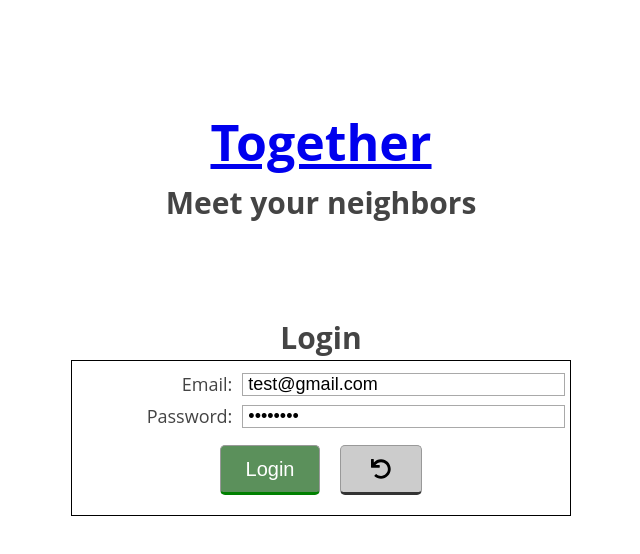
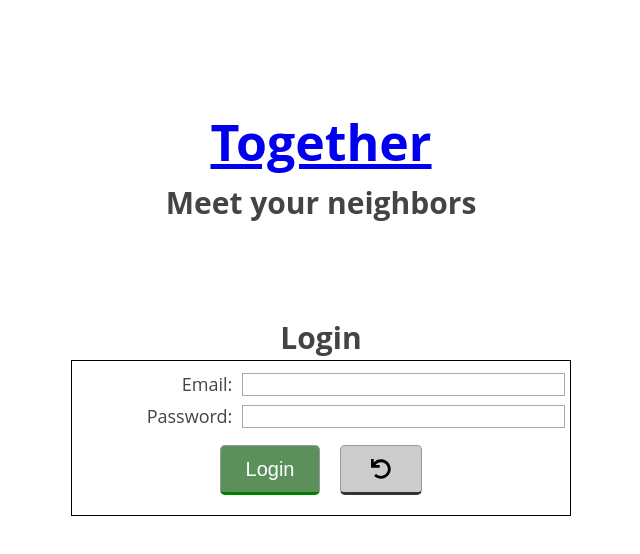
Before and after one commit to camcorrado/Together, a React (Create React App) app: page /login in a window 1280 px wide. Shown: the top 554 px of the page, without its empty margins (319-959 px from the left). Built offline with nearby package versions, Linux system fonts and the light colour scheme.

Commit message:
updated README

```diff
--- a/src/components/Login/LoginForm.js
+++ b/src/components/Login/LoginForm.js
@@ -55,23 +55,11 @@
         <div role="alert">{error && <p className="error">{error}</p>}</div>
         <div className="emailInput">
           <label htmlFor="email">Email:</label>
-          <input
-            type="email"
-            name="email"
-            id="email"
-            defaultValue="test@gmail.com"
-            required
-          />
+          <input type="email" name="email" id="email" required />
         </div>
         <div className="passwordInput">
           <label htmlFor="password">Password:</label>
-          <input
-            type="password"
-            name="password"
-            id="password"
-            defaultValue="Test123!"
-            required
-          />
+          <input type="password" name="password" id="password" required />
         </div>
         <div className="buttons">
           <button type="submit" className="primary">
```
Also changed, not shown: 1 other file (tests, documents, lock files or other folders).
